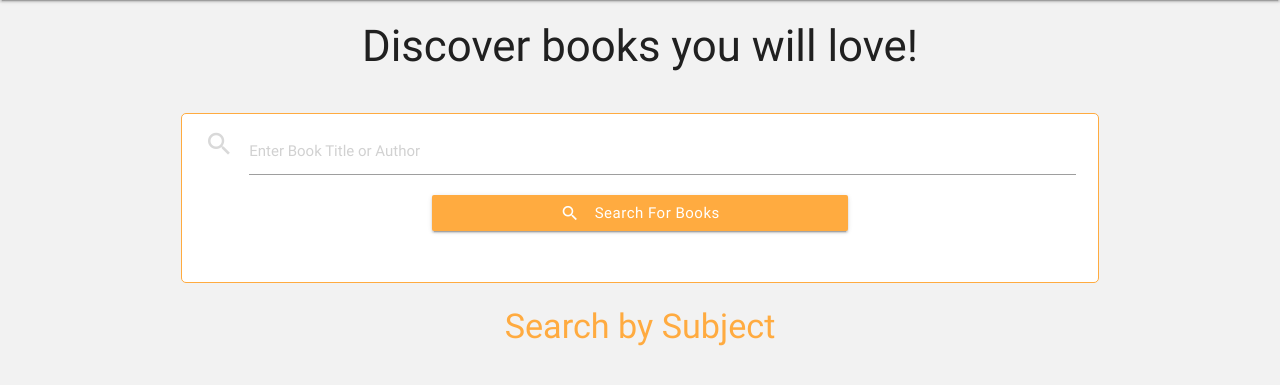
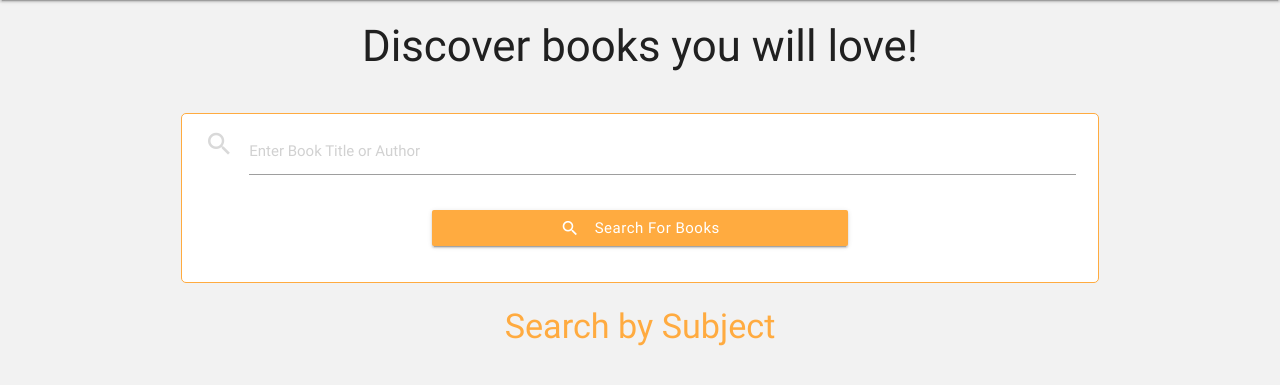
Before and after one commit to digitalis75/Datacentric-Project-What-To-Read, a Flask app: page / in a window 1280 px wide. Shown: the part 64-449 px from the top of the page. Run offline with Flask 2, Linux system fonts and the light colour scheme; data that the repository does not hold is empty; some libraries are stand-ins or nearby versions.

Commit message:
Styling buttons and correction of the code

```diff
--- a/static/css/style.css
+++ b/static/css/style.css
@@ -62,8 +62,11 @@ div.card-action.card-link {
     background-color: #ffab40;
 }
 
-.header-small {
+div.row.header-small {
     color: #ffab40;
+    width: 100%;
+    padding: 0 8px;
+    margin: 10px 0;
 }
 
 /* ---------Books by genre --------------- */
@@ -73,12 +76,13 @@ div.card-action.card-link {
 }
 
 
-/* ---------Pagination ----------- */
-/* ----from flask-paginate documentation-- */
+/* ---------Pagination -----------
+----from flask-paginate documentation-- */
 .pagination-page-info {
     padding: .6em;
     padding-left: 0;
-    width: 40em;
+    /* customized width */
+    width: 100%;
     margin: .5em;
     margin-left: 0;
     font-size: 12px;
@@ -115,7 +119,8 @@ div.card-action.card-link {
 }
 
 
-.action-btn-mypage {
+.action-btn-mypage,
+.action-btn-modal_signin {
     background-color: #fff;
     color: #404040;
 }
@@ -167,14 +172,15 @@ div.card-action.card-link {
      color: #fff;
 }
 
-.action-btn-submit {
+.action-btn-submit,
+.action-btn-modal_signin {
     padding: 0 10vw;
+    margin-top: 15px;
 }
 
 .addlist-form,
 .addbook-form,
 .search-form,
-/* .register-form, */
 .login-form  {
     background-color: #fff;
     height: 170px;
@@ -197,10 +203,6 @@ div.card-action.card-link {
  }
 
  /* ---------- Register and Login Forms---------- */
-/* .register-form {
-    height: 270px;
- } */
-
 .login-form {
     height: 220px;
 }
```
